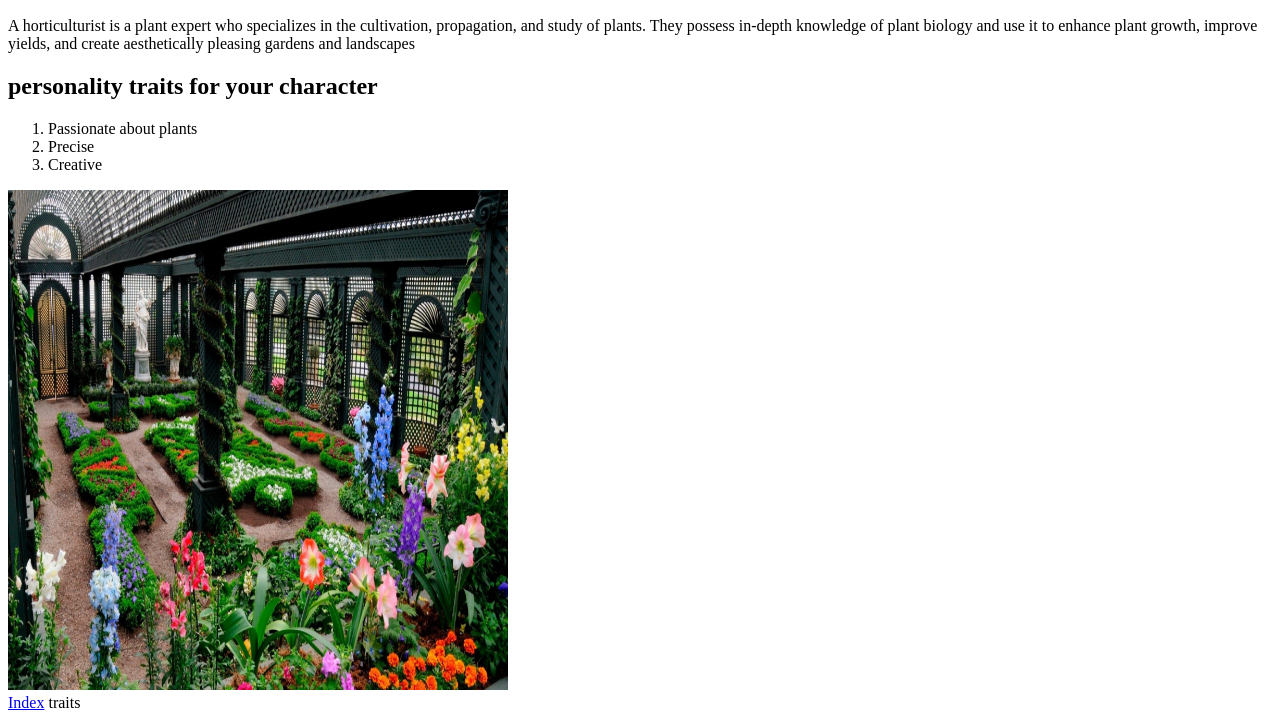
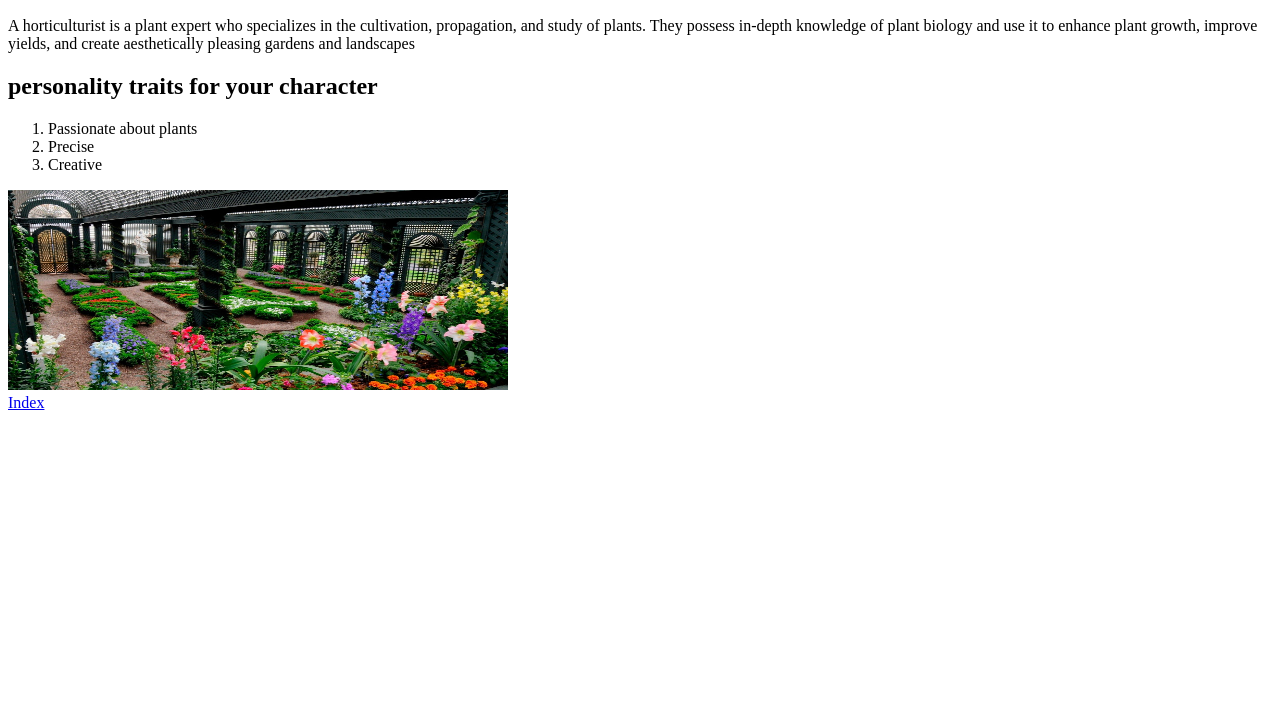
Before and after one commit to 44-563-WebApps-F23/44563-webapps-f23-assignment3-HarshaNWMS, a plain HTML site: page bonus.html in a window 1280 px wide. Shown: the part 110-830 px from the top of the page. After the commit the page ends 800 px from the top, so only its background shows below. Drawn offline with Linux system fonts and the light colour scheme.

Commit message:
Update bonus.html

```diff
--- a/bonus.html
+++ b/bonus.html
@@ -16,7 +16,8 @@
          <li>Precise</li>
          <li>Creative</li>
     </ol>
-    <img src="horticulture.jpg" height="500" width="500"><br>
+    <img src="horticulture.jpg" height="200" width="500"><br>
     <a href="index.html"> Index</a>
-</body>traits
+
+</body>
 </html>
```
